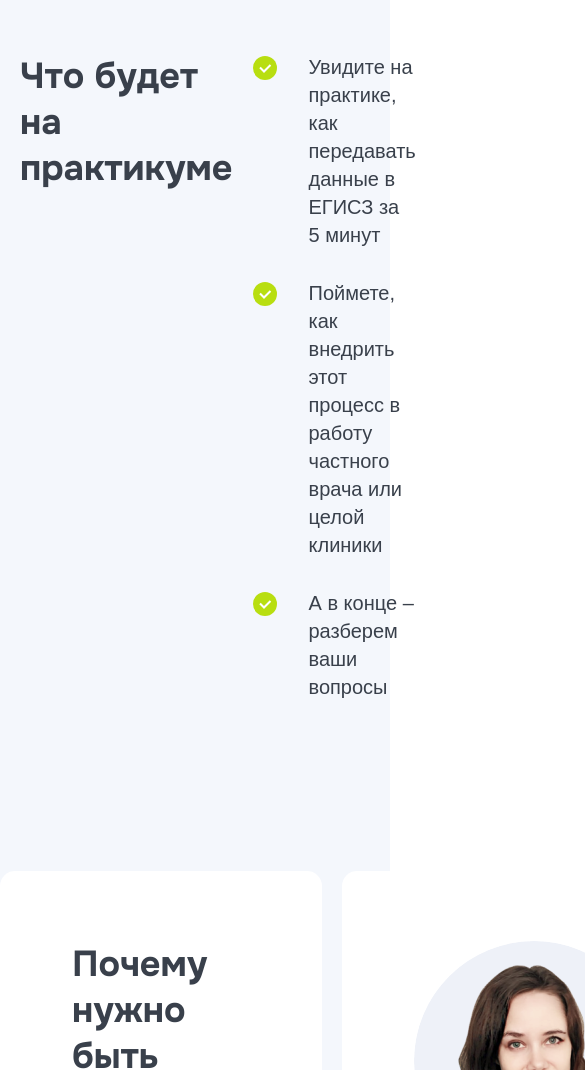
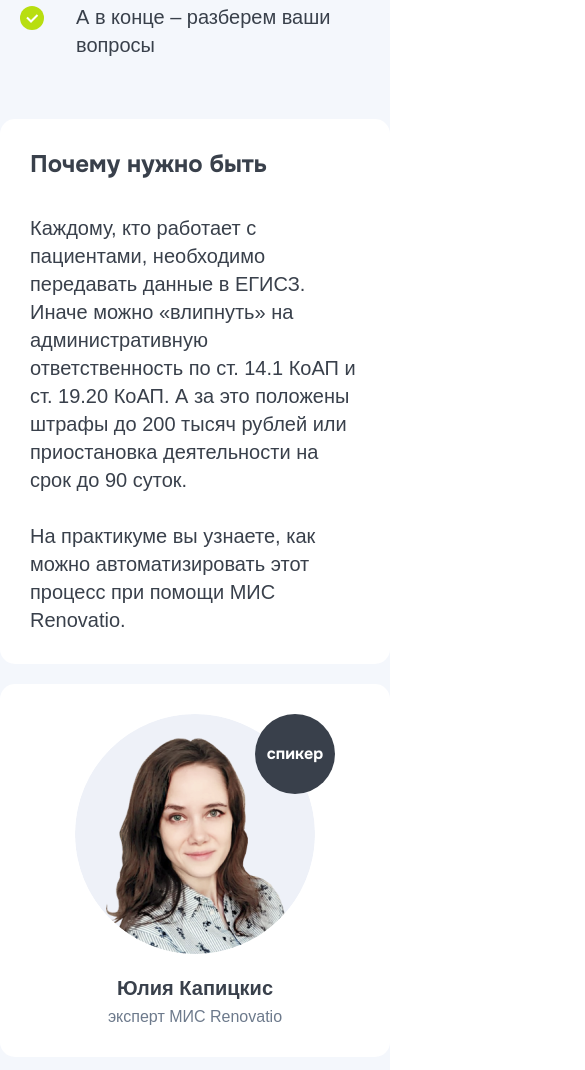
Before and after one commit to Hillel1408/renovatio, a website: page #src/index.html in a window 390 px wide. Shown: the part 930-2000 px from the top of the page, 585 px wide, since content can reach past the window. Drawn offline with nearby package versions, Linux system fonts and the light colour scheme; files that its build step writes are made by us from their sources; files whose address does not match are found by name.

Commit message:
адаптив

```diff
--- a/#src/html/must-be.html
+++ b/#src/html/must-be.html
@@ -12,9 +12,11 @@
       </p>
     </div>
     <div>
-      <img src="img/img-1.png" alt="" />
-      <p class="text">Юлия Капицкис</p>
-      <span>эксперт МИС Renovatio</span>
+      <div>
+        <img src="img/img-1.png" alt="" />
+        <p class="text">Юлия Капицкис</p>
+        <span>эксперт МИС Renovatio</span>
+      </div>
     </div>
   </div>
 </div>
--- a/#src/scss/globals.scss
+++ b/#src/scss/globals.scss
@@ -29,6 +29,12 @@ main {
   font-size: 36px;
   line-height: 128%;
   color: #39404b;
+  @media (max-width: 1200px) {
+    font-size: 30px;
+  }
+  @media (max-width: 576px) {
+    font-size: 24px;
+  }
 }
 .text {
   font-size: 20px;
--- a/#src/scss/sections/footer.scss
+++ b/#src/scss/sections/footer.scss
@@ -3,6 +3,14 @@
   & > div {
     display: flex;
     justify-content: space-between;
+    @media (max-width: 992px) {
+      display: grid;
+      grid-template-columns: 1fr 1fr;
+      gap: 30px;
+    }
+    @media (max-width: 576px) {
+      grid-template-columns: 1fr;
+    }
   }
   &__block-1 {
     display: flex;
--- a/#src/scss/sections/form.scss
+++ b/#src/scss/sections/form.scss
@@ -6,6 +6,9 @@
     display: grid;
     grid-template-columns: 1fr 1fr;
     gap: 20px;
+    @media (max-width: 768px) {
+      grid-template-columns: 1fr;
+    }
     & > div {
       & > h2 {
         color: white;
--- a/#src/scss/sections/intro.scss
+++ b/#src/scss/sections/intro.scss
@@ -18,6 +18,12 @@
       color: #fff;
       font-family: var(--second-family);
       margin-bottom: 70px;
+      @media (max-width: 1200px) {
+        font-size: 34px;
+      }
+      @media (max-width: 576px) {
+        font-size: 24px;
+      }
     }
   }
   &__grid {
--- a/#src/scss/sections/must-be.scss
+++ b/#src/scss/sections/must-be.scss
@@ -1,6 +1,10 @@
 .must-be {
   padding: 70px 0;
   margin-bottom: 100px;
+  @media (max-width: 576px) {
+    padding: 30px 0;
+    margin-bottom: 10px;
+  }
   &__container {
     max-width: 1216px;
     margin: 0 auto;
@@ -9,10 +13,16 @@
     display: grid;
     grid-template-columns: 1fr 384px;
     gap: 20px;
+    @media (max-width: 768px) {
+      grid-template-columns: 1fr;
+    }
     & > div {
       background-color: white;
       padding: 70px 72px;
       border-radius: 15px;
+      @media (max-width: 992px) {
+        padding: 30px;
+      }
       &:first-child {
         & > h2 {
           margin-bottom: 34px;
@@ -22,9 +32,13 @@
         }
       }
       &:last-child {
+        & > div {
+          text-align: center;
           position: relative;
+          width: fit-content;
+          margin: 0 auto;
           & > img {
-          width: 100%;
+            width: 240px;
             height: 240px;
             border-radius: 100%;
             object-fit: cover;
@@ -61,8 +75,12 @@
             font-size: 16px;
             line-height: 125%;
             color: #fff;
+            @media (max-width: 768px) {
+              top: 20px;
             }
           }
         }
       }
     }
+  }
+}
--- a/#src/scss/sections/what-will.scss
+++ b/#src/scss/sections/what-will.scss
@@ -1,10 +1,17 @@
 .what-will {
   padding: 100px 0;
   background: #f4f7fc;
+  @media (max-width: 576px) {
+    padding: 30px 0;
+  }
   & > div {
     display: grid;
     grid-template-columns: 1fr 1fr;
     gap: 20px;
+    @media (max-width: 768px) {
+      grid-template-columns: 1fr;
+      gap: 30px;
+    }
     & > ul {
       display: flex;
       flex-direction: column;
```
Also changed, not shown: #src/index.html (+2 -1 lines), dist/css/style.css, dist/index.html. Lines whose indentation alone changed are shown as unchanged.
